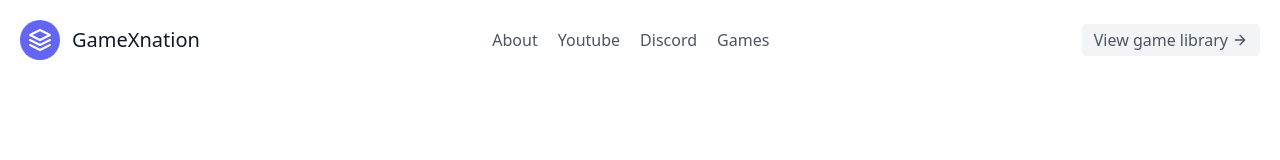
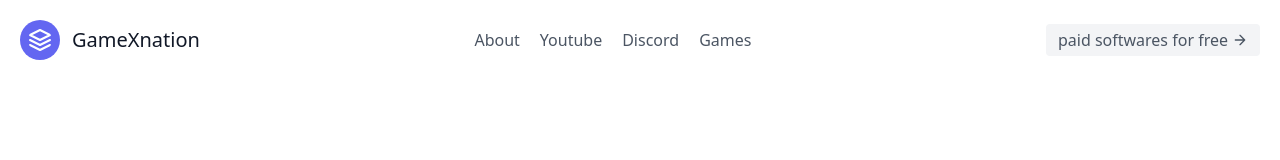
Before and after one commit to gameXnation/GameXnation, a plain HTML site: page index.html in a window 1280 px wide. Shown: the top 160 px of the page. Drawn offline with nearby package versions, Linux system fonts and the light colour scheme.

Commit message:
Update index.html

```diff
--- a/index.html
+++ b/index.html
@@ -21,7 +21,7 @@
             <a href="https://discord.com/invite/fYfng2dUVM"class="mr-5 hover:text-gray-900">Discord</a>
             <a href="https://oceansofgamess.com/"class="mr-5 hover:text-gray-900">Games</a>
           </nav>
-          <a href="games.html" class="inline-flex items-center bg-gray-100 border-0 py-1 px-3 focus:outline-none hover:bg-gray-200 rounded text-base mt-4 md:mt-0">View game library
+          <a href="games.html" class="inline-flex items-center bg-gray-100 border-0 py-1 px-3 focus:outline-none hover:bg-gray-200 rounded text-base mt-4 md:mt-0">paid softwares for free
             <svg fill="none" stroke="currentColor" stroke-linecap="round" stroke-linejoin="round" stroke-width="2" class="w-4 h-4 ml-1" viewBox="0 0 24 24">
               <path d="M5 12h14M12 5l7 7-7 7"></path>
             </svg>
```
